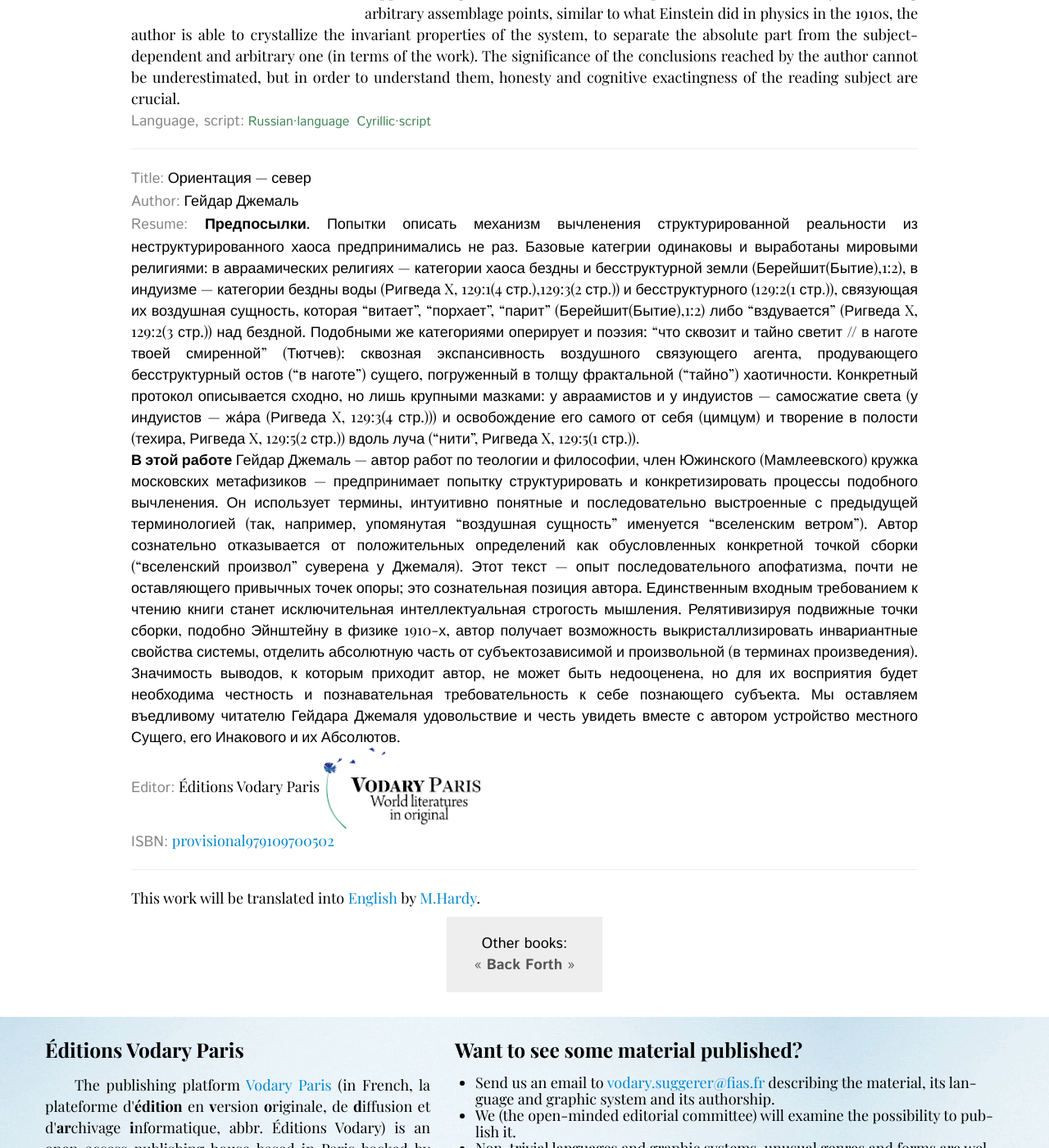
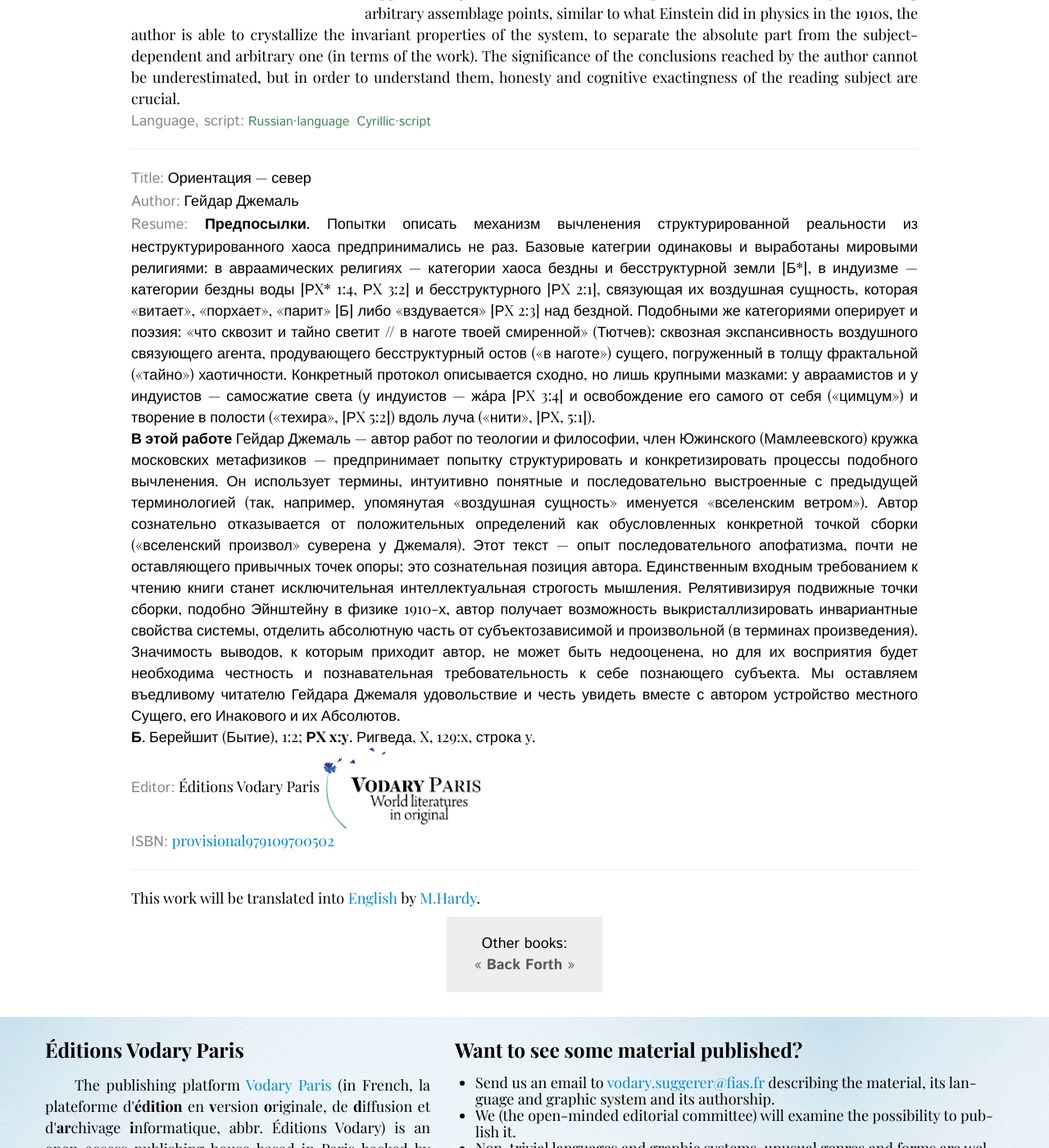
Before and after one commit to mlare/vodary, a Jekyll site: the page built from _posts/2018-11-24-jamal.markdown, in a window 1280 px wide and 1400 px high, scrolled down 715 px. Shown: the whole window at 82% size. Built offline with Jekyll 4.4.1, drawn with Linux system fonts in a browser that asks for light colours; some web fonts are replaced; Markdown is read by kramdown in place of the engine named in the settings.

Commit message:
Update 2018-11-24-jamal.markdown

```diff
--- a/_posts/2018-11-24-jamal.markdown
+++ b/_posts/2018-11-24-jamal.markdown
@@ -9,8 +9,11 @@ demo:
 author: Geydar Dzhemal
 ortitle: Ориентация — север
 orauthor: Гейдар Джемаль
-orresume: "<strong>Предпосылки</strong>. Попытки описать механизм вычленения структурированной реальности из неструктурированного хаоса предпринимались не раз. Базовые категрии одинаковы и выработаны мировыми религиями: в авраамических религиях —  категории хаоса бездны и бесструктурной земли (Берейшит(Бытие),1:2), в индуизме —  категории бездны воды (Ригведа X, 129:1(4 стр.),129:3(2 стр.)) и бесструктурного (129:2(1 стр.)), связующая их воздушная сущность, которая “витает”, “порхает”, “парит” (Берейшит(Бытие),1:2) либо “вздувается” (Ригведа X, 129:2(3 стр.)) над бездной. Подобными же категориями оперирует и поэзия: “что сквозит и тайно светит // в наготе твоей смиренной” (Тютчев): сквозная экспансивность воздушного связующего агента, продувающего бесструктурный остов (“в наготе”) сущего, погруженный в толщу фрактальной (“тайно”) хаотичности. Конкретный протокол описывается сходно, но лишь крупными мазками: у авраамистов и у индуистов — самосжатие света (у индуистов — жа́ра (Ригведа X, 129:3(4 стр.))) и освобождение его самого от себя (цимцум) и творение в полости (техира, Ригведа X, 129:5(2 стр.)) вдоль луча (“нити”, Ригведа X, 129:5(1 стр.)).<br>
-<strong>В этой работе</strong> Гейдар Джемаль — автор работ по теологии и философии, член Южинского (Мамлеевского) кружка московских метафизиков — предпринимает попытку структурировать и конкретизировать процессы подобного вычленения. Он использует термины, интуитивно понятные и последовательно выстроенные с предыдущей терминологией (так, например, упомянутая “воздушная сущность” именуется “вселенским ветром”). Автор сознательно отказывается от положительных определений как обусловленных конкретной точкой сборки (“вселенский произвол” суверена у Джемаля). Этот текст — опыт последовательного апофатизма, почти не оставляющего привычных точек опоры; это сознательная позиция автора. Единственным входным требованием к чтению книги станет исключительная интеллектуальная строгость мышления. Релятивизируя подвижные точки сборки, подобно Эйнштейну в физике 1910-х, автор получает возможность выкристаллизировать инвариантные свойства системы, отделить абсолютную часть от субъектозависимой и произвольной (в терминах произведения). Значимость выводов, к которым приходит автор, не может быть недооценена, но для их восприятия будет необходима честность и  познавательная требовательность к себе познающего субъекта. Мы оставляем въедливому читателю Гейдара Джемаля удовольствие и честь увидеть вместе с автором устройство местного Сущего, его Инакового и их Абсолютов."
+orresume: "<strong>Предпосылки</strong>. Попытки описать механизм вычленения структурированной реальности из неструктурированного хаоса предпринимались не раз. Базовые категрии одинаковы и выработаны мировыми религиями: в авраамических религиях —  категории хаоса бездны и бесструктурной земли [Б*], в индуизме —  категории бездны воды [РX* 1:4, РX 3:2] и бесструктурного [РX 2:1], связующая их воздушная сущность, которая «витает», «порхает», «парит» [Б] либо «вздувается» [РX 2:3] над бездной. Подобными же категориями оперирует и поэзия: «что сквозит и тайно светит // в наготе твоей смиренной» (Тютчев): сквозная экспансивность воздушного связующего агента, продувающего бесструктурный остов («в наготе») сущего, погруженный в толщу фрактальной («тайно») хаотичности. Конкретный протокол описывается сходно, но лишь крупными мазками: у авраамистов и у индуистов — самосжатие света (у индуистов — жа́ра [РX 3:4] и освобождение его самого от себя («цимцум») и творение в полости («техира», [РX 5:2]) вдоль луча («нити», [РX, 5:1]).<br>
+<strong>В этой работе</strong> Гейдар Джемаль — автор работ по теологии и философии, член Южинского (Мамлеевского) кружка московских метафизиков — предпринимает попытку структурировать и конкретизировать процессы подобного вычленения. Он использует термины, интуитивно понятные и последовательно выстроенные с предыдущей терминологией (так, например, упомянутая «воздушная сущность» именуется «вселенским ветром»). Автор сознательно отказывается от положительных определений как обусловленных конкретной точкой сборки («вселенский произвол» суверена у Джемаля). Этот текст — опыт последовательного апофатизма, почти не оставляющего привычных точек опоры; это сознательная позиция автора. Единственным входным требованием к чтению книги станет исключительная интеллектуальная строгость мышления. Релятивизируя подвижные точки сборки, подобно Эйнштейну в физике 1910-х, автор получает возможность выкристаллизировать инвариантные свойства системы, отделить абсолютную часть от субъектозависимой и произвольной (в терминах произведения). Значимость выводов, к которым приходит автор, не может быть недооценена, но для их восприятия будет необходима честность и  познавательная требовательность к себе познающего субъекта. Мы оставляем въедливому читателю Гейдара Джемаля удовольствие и честь увидеть вместе с автором устройство местного Сущего, его Инакового и их Абсолютов.<br>
+<strong>Б</strong>. Берейшит (Бытие), 1:2;
+<strong>РX x:y</strong>. Ригведа, X, 129:x, строка y.
+"
 isbn: provisional979109700502
 thumbnail: Dzhemal.png
 tags: Russian·language Cyrillic·script
```
